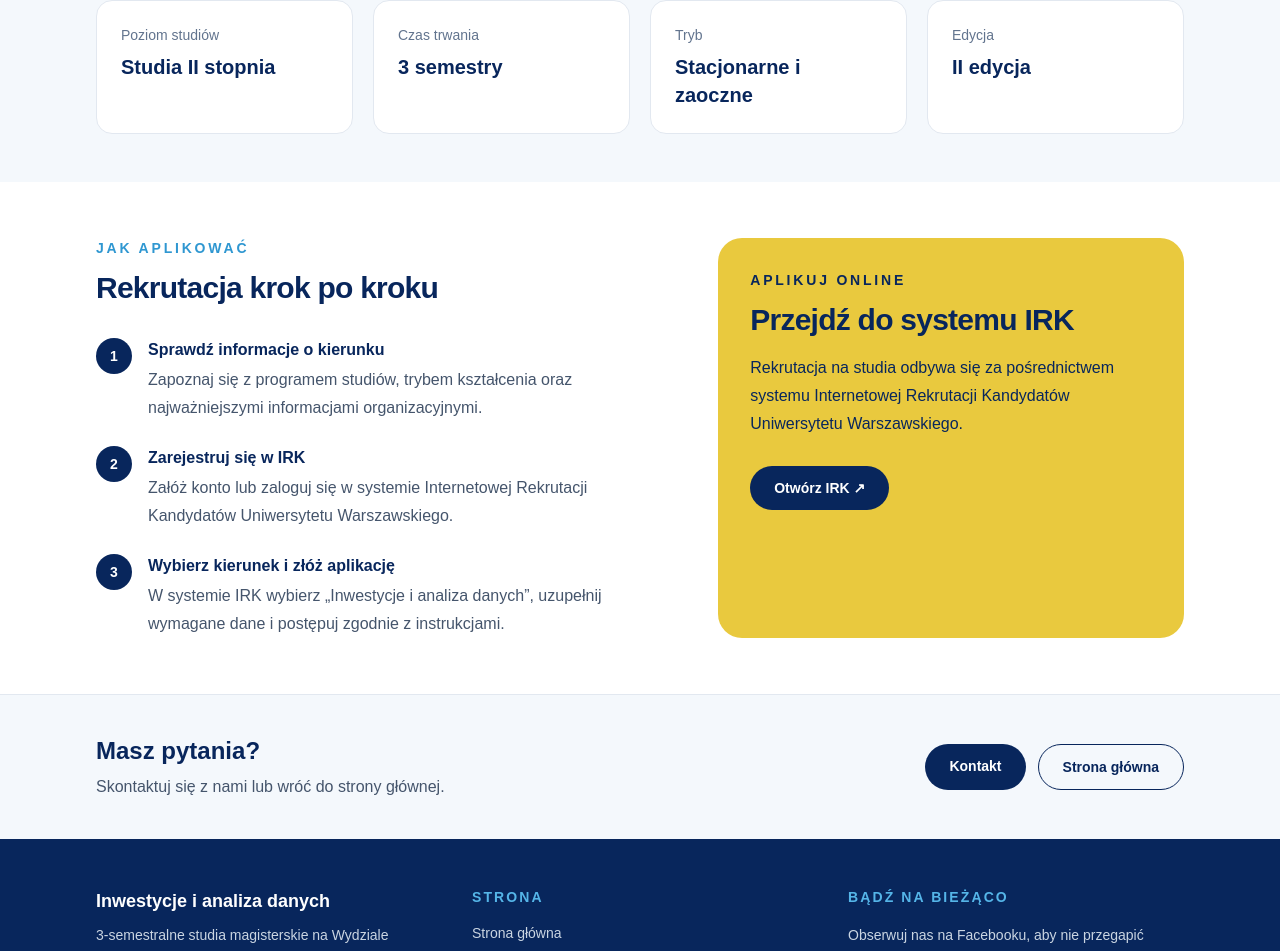
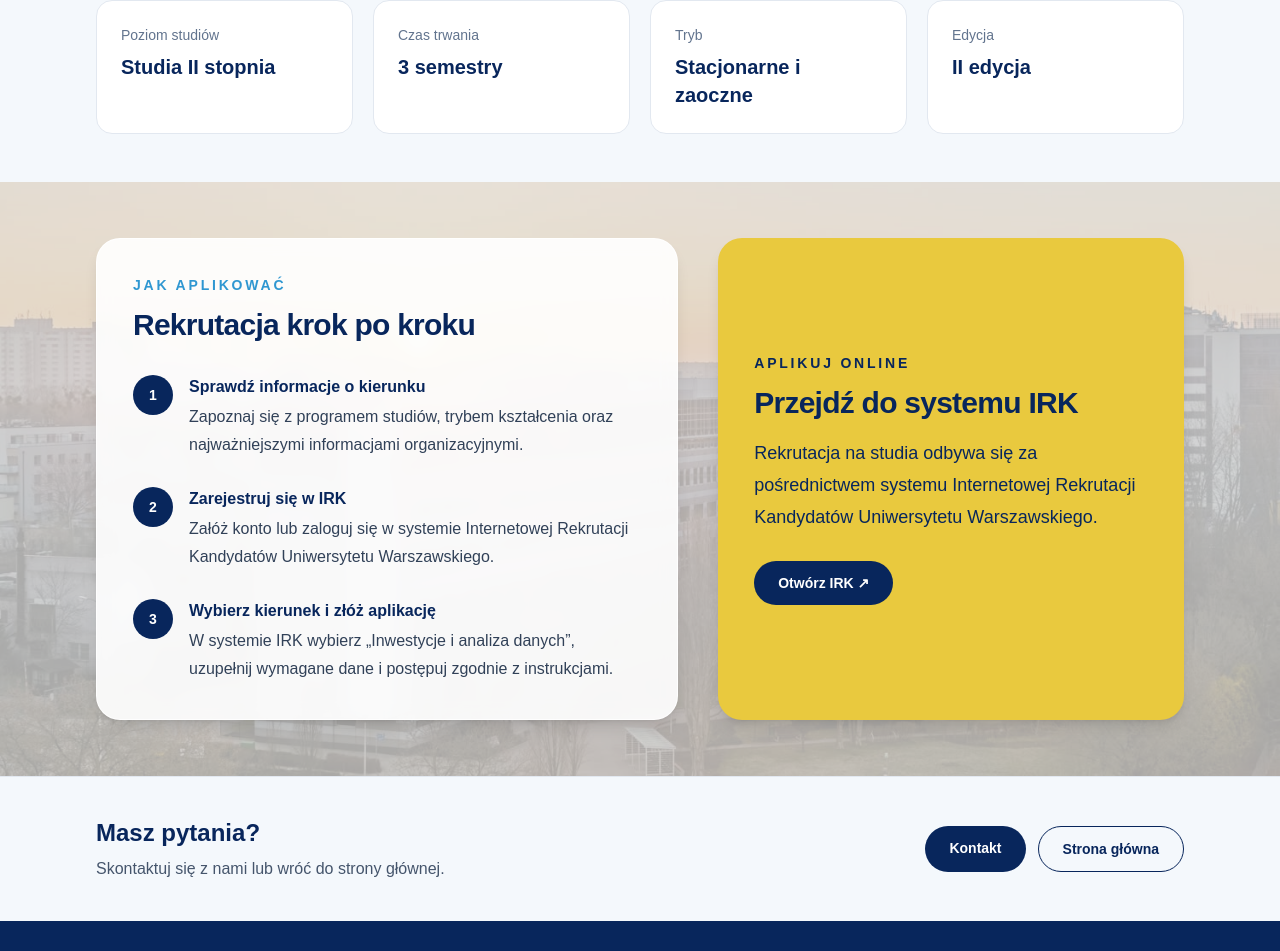
Before and after one commit to jacekjozefkarasinski-glitch/kierunek-studiow, a Next.js app: page /kierunek-studiow/dolacz-do-nas in a window 1280 px wide. Shown: the part 445-1396 px from the top of the page. Built offline with nearby package versions, Linux system fonts and the light colour scheme.

Commit message:
Background in all subpages

```diff
--- a/src/app/aktualnosci/page.tsx
+++ b/src/app/aktualnosci/page.tsx
@@ -2,6 +2,7 @@
 
 import { useEffect, useMemo, useRef, useState } from "react";
 import Image from "next/image";
+import BackgroundSlideshow from "@/components/BackgroundSlideshow";
 import posts from "@/data/facebook-posts.json";
 
 type FacebookPost = {
@@ -62,9 +63,13 @@ export default function AktualnosciPage() {
 
   return (
     <main className="min-h-screen bg-[#f4f8fc] text-slate-900">
-      {/* Nagłówek strony */}
-      <section className="border-b border-slate-200 bg-white">
-        <div className="mx-auto max-w-6xl px-6 py-16 lg:px-8 lg:py-20">
+      {/* Nagłówek strony ze zdjęciami Wydziału w tle */}
+      <section className="relative overflow-hidden border-b border-slate-200">
+        {/* Dokładnie ten sam slideshow co na stronie głównej */}
+        <BackgroundSlideshow />
+
+        {/* Treść nagłówka */}
+        <div className="relative z-10 mx-auto max-w-6xl px-6 py-16 lg:px-8 lg:py-20">
           <p className="mb-3 text-sm font-semibold uppercase tracking-[0.2em] text-[#2f97d1]">
             Facebook
           </p>
@@ -73,7 +78,7 @@ export default function AktualnosciPage() {
             Wszystkie aktualności
           </h1>
 
-          <p className="mt-5 max-w-2xl text-lg leading-8 text-slate-600">
+          <p className="mt-5 max-w-2xl text-lg font-medium leading-8 text-slate-700">
             Pełne archiwum postów publikowanych na stronie kierunku.
             Przewijaj w dół, aby zobaczyć starsze wpisy.
           </p>
@@ -92,7 +97,8 @@ export default function AktualnosciPage() {
               {visiblePosts.map((post) => (
                 <article
                   key={post.id}
-className="flex h-full flex-col overflow-hidden rounded-2xl border border-slate-200 bg-white transition hover:-translate-y-1 hover:shadow-xl"                >
+                  className="flex h-full flex-col overflow-hidden rounded-2xl border border-slate-200 bg-white transition hover:-translate-y-1 hover:shadow-xl"
+                >
                   {post.video_url ? (
                     <div className="aspect-video w-full bg-black">
                       <video
@@ -150,6 +156,7 @@ className="flex h-full flex-col overflow-hidden rounded-2xl border border-slate-
             </div>
           )}
 
+          {/* Trigger do automatycznego wczytywania kolejnych postów */}
           <div ref={loaderRef} className="h-12" />
 
           {visibleCount < allPosts.length ? (
--- a/src/app/dolacz-do-nas/page.tsx
+++ b/src/app/dolacz-do-nas/page.tsx
@@ -1,9 +1,10 @@
 import Link from "next/link";
+import BackgroundSlideshow from "@/components/BackgroundSlideshow";
 
 export default function DolaczDoNasPage() {
   return (
     <main className="min-h-screen bg-white text-slate-900">
-      {/* Hero */}
+      {/* HERO */}
       <section className="bg-[#08265c] text-white">
         <div className="mx-auto max-w-6xl px-6 py-14 lg:px-8 lg:py-16">
           <p className="mb-3 text-sm font-semibold uppercase tracking-[0.2em] text-[#2f97d1]">
@@ -22,41 +23,49 @@ export default function DolaczDoNasPage() {
         </div>
       </section>
 
-      {/* Najważniejsze informacje */}
+      {/* NAJWAŻNIEJSZE INFORMACJE */}
       <section className="bg-[#f4f8fc]">
         <div className="mx-auto max-w-6xl px-6 py-12 lg:px-8">
           <div className="grid gap-5 md:grid-cols-2 lg:grid-cols-4">
+            {/* Poziom */}
             <div className="rounded-2xl border border-slate-200 bg-white p-6">
               <p className="text-sm font-medium text-slate-500">
                 Poziom studiów
               </p>
+
               <p className="mt-2 text-xl font-semibold text-[#08265c]">
                 Studia II stopnia
               </p>
             </div>
 
+            {/* Czas */}
             <div className="rounded-2xl border border-slate-200 bg-white p-6">
               <p className="text-sm font-medium text-slate-500">
                 Czas trwania
               </p>
+
               <p className="mt-2 text-xl font-semibold text-[#08265c]">
                 3 semestry
               </p>
             </div>
 
+            {/* Tryb */}
             <div className="rounded-2xl border border-slate-200 bg-white p-6">
               <p className="text-sm font-medium text-slate-500">
                 Tryb
               </p>
+
               <p className="mt-2 text-xl font-semibold text-[#08265c]">
                 Stacjonarne i zaoczne
               </p>
             </div>
 
+            {/* Edycja */}
             <div className="rounded-2xl border border-slate-200 bg-white p-6">
               <p className="text-sm font-medium text-slate-500">
                 Edycja
               </p>
+
               <p className="mt-2 text-xl font-semibold text-[#08265c]">
                 II edycja
               </p>
@@ -65,11 +74,15 @@ export default function DolaczDoNasPage() {
         </div>
       </section>
 
-      {/* Jak aplikować */}
-      <section className="bg-white">
-        <div className="mx-auto max-w-6xl px-6 py-14 lg:px-8">
-          <div className="grid gap-10 lg:grid-cols-[1fr_0.8fr]">
-            <div>
+      {/* JAK APLIKOWAĆ — ZDJĘCIA WYDZIAŁU W TLE */}
+      <section className="relative overflow-hidden">
+        {/* Slideshow zaczynający od wydzial-3.jpg */}
+        <BackgroundSlideshow initialIndex={2} />
+
+        <div className="relative z-10 mx-auto max-w-6xl px-6 py-14 lg:px-8">
+          <div className="grid gap-8 lg:grid-cols-[1fr_0.8fr] lg:items-stretch lg:gap-10">
+            {/* Rekrutacja krok po kroku */}
+            <div className="rounded-3xl border border-white/80 bg-white/90 p-7 shadow-lg backdrop-blur-sm sm:p-9">
               <p className="mb-3 text-sm font-semibold uppercase tracking-[0.2em] text-[#2f97d1]">
                 Jak aplikować
               </p>
@@ -78,9 +91,10 @@ export default function DolaczDoNasPage() {
                 Rekrutacja krok po kroku
               </h2>
 
-              <div className="mt-8 space-y-6">
+              <div className="mt-8 space-y-7">
+                {/* Krok 1 */}
                 <div className="flex gap-4">
-                  <div className="flex h-9 w-9 shrink-0 items-center justify-center rounded-full bg-[#08265c] text-sm font-semibold text-white">
+                  <div className="flex h-10 w-10 shrink-0 items-center justify-center rounded-full bg-[#08265c] text-sm font-semibold text-white">
                     1
                   </div>
 
@@ -88,15 +102,17 @@ export default function DolaczDoNasPage() {
                     <h3 className="font-semibold text-[#08265c]">
                       Sprawdź informacje o kierunku
                     </h3>
-                    <p className="mt-1 leading-7 text-slate-600">
+
+                    <p className="mt-1 leading-7 text-slate-700">
                       Zapoznaj się z programem studiów, trybem kształcenia
                       oraz najważniejszymi informacjami organizacyjnymi.
                     </p>
                   </div>
                 </div>
 
+                {/* Krok 2 */}
                 <div className="flex gap-4">
-                  <div className="flex h-9 w-9 shrink-0 items-center justify-center rounded-full bg-[#08265c] text-sm font-semibold text-white">
+                  <div className="flex h-10 w-10 shrink-0 items-center justify-center rounded-full bg-[#08265c] text-sm font-semibold text-white">
                     2
                   </div>
 
@@ -104,15 +120,17 @@ export default function DolaczDoNasPage() {
                     <h3 className="font-semibold text-[#08265c]">
                       Zarejestruj się w IRK
                     </h3>
-                    <p className="mt-1 leading-7 text-slate-600">
+
+                    <p className="mt-1 leading-7 text-slate-700">
                       Załóż konto lub zaloguj się w systemie Internetowej
                       Rekrutacji Kandydatów Uniwersytetu Warszawskiego.
                     </p>
                   </div>
                 </div>
 
+                {/* Krok 3 */}
                 <div className="flex gap-4">
-                  <div className="flex h-9 w-9 shrink-0 items-center justify-center rounded-full bg-[#08265c] text-sm font-semibold text-white">
+                  <div className="flex h-10 w-10 shrink-0 items-center justify-center rounded-full bg-[#08265c] text-sm font-semibold text-white">
                     3
                   </div>
 
@@ -120,7 +138,8 @@ export default function DolaczDoNasPage() {
                     <h3 className="font-semibold text-[#08265c]">
                       Wybierz kierunek i złóż aplikację
                     </h3>
-                    <p className="mt-1 leading-7 text-slate-600">
+
+                    <p className="mt-1 leading-7 text-slate-700">
                       W systemie IRK wybierz „Inwestycje i analiza danych”,
                       uzupełnij wymagane dane i postępuj zgodnie z instrukcjami.
                     </p>
@@ -129,8 +148,8 @@ export default function DolaczDoNasPage() {
               </div>
             </div>
 
-            {/* CTA */}
-            <div className="rounded-3xl bg-[#e9c93e] p-8 text-[#08265c]">
+            {/* CTA IRK */}
+            <div className="flex flex-col justify-center rounded-3xl bg-[#e9c93e] p-8 text-[#08265c] shadow-lg sm:p-9">
               <p className="text-sm font-semibold uppercase tracking-[0.2em]">
                 Aplikuj online
               </p>
@@ -139,31 +158,34 @@ export default function DolaczDoNasPage() {
                 Przejdź do systemu IRK
               </h2>
 
-              <p className="mt-4 leading-7">
+              <p className="mt-4 text-lg leading-8">
                 Rekrutacja na studia odbywa się za pośrednictwem systemu
                 Internetowej Rekrutacji Kandydatów Uniwersytetu Warszawskiego.
               </p>
 
+              <div className="mt-7">
                 <a
                   href="https://irk.uw.edu.pl/pl/offer/PELNE2026/field/P_IAD/"
                   target="_blank"
                   rel="noopener noreferrer"
-                className="mt-7 inline-flex rounded-full bg-[#08265c] px-6 py-3 text-sm font-semibold text-white transition hover:bg-[#113b82]"
+                  className="inline-flex rounded-full bg-[#08265c] px-6 py-3 text-sm font-semibold text-white transition hover:bg-[#113b82] hover:shadow-md"
                 >
                   Otwórz IRK ↗
                 </a>
               </div>
             </div>
           </div>
+        </div>
       </section>
 
-      {/* Kontakt / powrót */}
+      {/* KONTAKT / POWRÓT */}
       <section className="border-t border-slate-200 bg-[#f4f8fc]">
         <div className="mx-auto flex max-w-6xl flex-col gap-5 px-6 py-10 sm:flex-row sm:items-center sm:justify-between lg:px-8">
           <div>
             <h2 className="text-2xl font-semibold text-[#08265c]">
               Masz pytania?
             </h2>
+
             <p className="mt-2 text-slate-600">
               Skontaktuj się z nami lub wróć do strony głównej.
             </p>
--- a/src/app/program/page.tsx
+++ b/src/app/program/page.tsx
@@ -1,9 +1,9 @@
 import Link from "next/link";
+import BackgroundSlideshow from "@/components/BackgroundSlideshow";
 
 export default function ProgramPage() {
   return (
     <main className="min-h-screen bg-white text-slate-900">
-
       {/* Hero */}
       <section className="bg-[#08265c] text-white">
         <div className="mx-auto max-w-6xl px-6 py-14 lg:px-8 lg:py-16">
@@ -22,10 +22,18 @@ export default function ProgramPage() {
         </div>
       </section>
 
-      {/* Cele programu */}
-      <section className="bg-white">
-        <div className="mx-auto max-w-6xl px-6 py-14 lg:px-8 lg:py-16">
+      {/* Cele programu – zdjęcia Wydziału w tle */}
+      <section className="relative overflow-hidden">
+        {/* Pokaz slajdów */}
+        <div className="absolute inset-0">
+          <BackgroundSlideshow />
 
+          {/* Jasna warstwa zapewniająca czytelność */}
+          <div className="absolute inset-0 bg-white/5" />
+        </div>
+
+        {/* Treść sekcji */}
+        <div className="relative z-10 mx-auto max-w-6xl px-6 py-14 lg:px-8 lg:py-16">
           <div className="max-w-4xl">
             <p className="mb-3 text-sm font-semibold uppercase tracking-[0.2em] text-[#2f97d1]">
               Program
@@ -37,9 +45,8 @@ export default function ProgramPage() {
           </div>
 
           <div className="mt-9 grid gap-5">
-
             {/* Punkt 1 */}
-            <div className="flex gap-5 rounded-2xl border border-slate-200 bg-[#f4f8fc] p-6 sm:p-7">
+            <div className="flex gap-5 rounded-2xl border border-white/70 bg-white/90 p-6 shadow-sm backdrop-blur-sm sm:p-7">
               <div className="flex h-10 w-10 shrink-0 items-center justify-center rounded-full bg-[#08265c] font-semibold text-white">
                 1
               </div>
@@ -52,7 +59,7 @@ export default function ProgramPage() {
             </div>
 
             {/* Punkt 2 */}
-            <div className="flex gap-5 rounded-2xl border border-slate-200 bg-[#f4f8fc] p-6 sm:p-7">
+            <div className="flex gap-5 rounded-2xl border border-white/70 bg-white/90 p-6 shadow-sm backdrop-blur-sm sm:p-7">
               <div className="flex h-10 w-10 shrink-0 items-center justify-center rounded-full bg-[#08265c] font-semibold text-white">
                 2
               </div>
@@ -66,7 +73,7 @@ export default function ProgramPage() {
             </div>
 
             {/* Punkt 3 */}
-            <div className="flex gap-5 rounded-2xl border border-slate-200 bg-[#f4f8fc] p-6 sm:p-7">
+            <div className="flex gap-5 rounded-2xl border border-white/70 bg-white/90 p-6 shadow-sm backdrop-blur-sm sm:p-7">
               <div className="flex h-10 w-10 shrink-0 items-center justify-center rounded-full bg-[#08265c] font-semibold text-white">
                 3
               </div>
@@ -80,7 +87,7 @@ export default function ProgramPage() {
             </div>
 
             {/* Punkt 4 */}
-            <div className="flex gap-5 rounded-2xl border border-slate-200 bg-[#f4f8fc] p-6 sm:p-7">
+            <div className="flex gap-5 rounded-2xl border border-white/70 bg-white/90 p-6 shadow-sm backdrop-blur-sm sm:p-7">
               <div className="flex h-10 w-10 shrink-0 items-center justify-center rounded-full bg-[#08265c] font-semibold text-white">
                 4
               </div>
@@ -94,7 +101,7 @@ export default function ProgramPage() {
             </div>
 
             {/* Punkt 5 */}
-            <div className="flex gap-5 rounded-2xl border border-slate-200 bg-[#f4f8fc] p-6 sm:p-7">
+            <div className="flex gap-5 rounded-2xl border border-white/70 bg-white/90 p-6 shadow-sm backdrop-blur-sm sm:p-7">
               <div className="flex h-10 w-10 shrink-0 items-center justify-center rounded-full bg-[#08265c] font-semibold text-white">
                 5
               </div>
@@ -107,7 +114,6 @@ export default function ProgramPage() {
                 rynku krajowym, jak i międzynarodowym.
               </p>
             </div>
-
           </div>
         </div>
       </section>
@@ -115,9 +121,7 @@ export default function ProgramPage() {
       {/* Atuty kierunku */}
       <section className="bg-[#08265c] text-white">
         <div className="mx-auto max-w-6xl px-6 py-14 lg:px-8 lg:py-16">
-
           <div className="grid gap-8 lg:grid-cols-[0.7fr_1.3fr] lg:gap-14">
-
             <div>
               <p className="mb-3 text-sm font-semibold uppercase tracking-[0.2em] text-[#2f97d1]">
                 Dlaczego warto
@@ -143,7 +147,6 @@ export default function ProgramPage() {
                 funkcjonowania sektora finansowego i niefinansowego.
               </p>
             </div>
-
           </div>
         </div>
       </section>
@@ -151,7 +154,6 @@ export default function ProgramPage() {
       {/* Szczegółowe informacje */}
       <section className="bg-[#f4f8fc]">
         <div className="mx-auto max-w-6xl px-6 py-14 lg:px-8 lg:py-16">
-
           <div className="mb-8 max-w-3xl">
             <p className="mb-3 text-sm font-semibold uppercase tracking-[0.2em] text-[#2f97d1]">
               Program i organizacja studiów
@@ -168,7 +170,6 @@ export default function ProgramPage() {
           </div>
 
           <div className="grid gap-5 md:grid-cols-2">
-
             {/* Studia stacjonarne */}
             <a
               href="https://wz.uw.edu.pl/student/studia-magisterskie/inwestycje-i-analiza-danych/dzienne/"
@@ -218,7 +219,6 @@ export default function ProgramPage() {
                 Zobacz szczegóły →
               </p>
             </a>
-
           </div>
         </div>
       </section>
@@ -226,7 +226,6 @@ export default function ProgramPage() {
       {/* Rekrutacja */}
       <section className="bg-[#e9c93e] text-[#08265c]">
         <div className="mx-auto flex max-w-6xl flex-col gap-6 px-6 py-9 lg:flex-row lg:items-center lg:justify-between lg:px-8">
-
           <div>
             <p className="text-sm font-semibold uppercase tracking-[0.2em]">
               Rekrutacja
@@ -254,7 +253,6 @@ export default function ProgramPage() {
               IRK ↗
             </a>
           </div>
-
         </div>
       </section>
     </main>
--- a/src/components/BackgroundSlideshow.tsx
+++ b/src/components/BackgroundSlideshow.tsx
@@ -12,33 +12,44 @@ const images = [
   "/kierunek-studiow/images/wydzial-7.jpg",
 ];
 
-export default function BackgroundSlideshow() {
-  const [current, setCurrent] = useState(0);
+type BackgroundSlideshowProps = {
+  initialIndex?: number;
+};
+
+export default function BackgroundSlideshow({
+  initialIndex = 0,
+}: BackgroundSlideshowProps) {
+  const safeInitialIndex =
+    ((initialIndex % images.length) + images.length) % images.length;
+
+  const [current, setCurrent] = useState(safeInitialIndex);
 
   useEffect(() => {
-    const interval = setInterval(() => {
-      setCurrent((prev) => (prev + 1) % images.length);
+    const interval = window.setInterval(() => {
+      setCurrent((previous) => (previous + 1) % images.length);
     }, 8000);
 
-    return () => clearInterval(interval);
+    return () => window.clearInterval(interval);
   }, []);
 
   return (
-    <div className="absolute inset-0 overflow-hidden">
+    <div
+      className="absolute inset-0 overflow-hidden"
+      aria-hidden="true"
+    >
       {images.map((src, index) => (
-        <div
+        <img
           key={src}
-          className={`absolute inset-0 bg-cover bg-center transition-opacity duration-[2000ms] ${
+          src={src}
+          alt=""
+          className={`absolute inset-0 h-full w-full object-cover object-center brightness-75 saturate-75 transition-opacity duration-[2000ms] ${
             index === current ? "opacity-100" : "opacity-0"
           }`}
-          style={{
-            backgroundImage: `url("${src}")`,
-          }}
         />
       ))}
 
-      {/* Jasna warstwa zapewniająca czytelność */}
-      <div className="absolute inset-0 bg-white/80" />
+      {/* Jasna warstwa poprawiająca czytelność */}
+      <div className="absolute inset-0 bg-white/65" />
     </div>
   );
 }
```
Also changed, not shown: src/app/autorzy/page.tsx (+52 -42 lines), src/app/kontakt/page.tsx (+30 -15 lines). Lines whose indentation alone changed are shown as unchanged.
